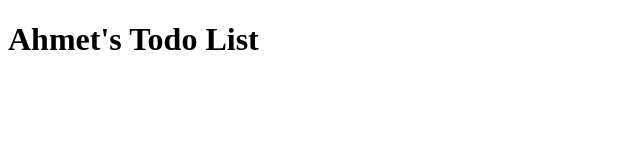
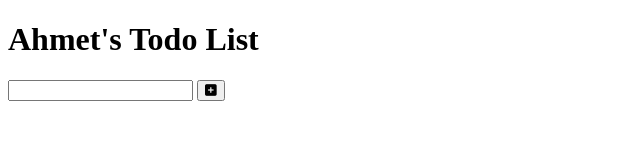
Before and after one commit to atilganajan/Todo-List, a plain HTML site: page index.html in a window 1280 px wide. Shown: the whole page, without its empty margins (0-640 px from the left). Drawn offline with Linux system fonts and the light colour scheme.

Commit message:
HTML Todo list oluşturuldu

```diff
--- a/index.html
+++ b/index.html
@@ -1,20 +1,37 @@
 <!DOCTYPE html>
 <html lang="en">
+
 <head>
     <meta charset="UTF-8">
     <meta http-equiv="X-UA-Compatible" content="IE=edge">
     <meta name="viewport" content="width=device-width, initial-scale=1.0">
     <link rel="preconnect" href="https://fonts.googleapis.com">
-<link rel="preconnect" href="https://fonts.gstatic.com" crossorigin>
-<link href="https://fonts.googleapis.com/css2?family=Poppins:wght@200&display=swap" rel="stylesheet">
-<link rel="stylesheet" href="https://cdnjs.cloudflare.com/ajax/libs/font-awesome/6.0.0-beta2/css/all.min.css" integrity="sha512-YWzhKL2whUzgiheMoBFwW8CKV4qpHQAEuvilg9FAn5VJUDwKZZxkJNuGM4XkWuk94WCrrwslk8yWNGmY1EduTA==" crossorigin="anonymous" referrerpolicy="no-referrer" />
-<link rel="stylesheet" href="style.css">
+    <link rel="preconnect" href="https://fonts.gstatic.com" crossorigin>
+    <link href="https://fonts.googleapis.com/css2?family=Poppins:wght@200&display=swap" rel="stylesheet">
+    <link rel="stylesheet" href="https://cdnjs.cloudflare.com/ajax/libs/font-awesome/6.0.0-beta2/css/all.min.css"
+        integrity="sha512-YWzhKL2whUzgiheMoBFwW8CKV4qpHQAEuvilg9FAn5VJUDwKZZxkJNuGM4XkWuk94WCrrwslk8yWNGmY1EduTA=="
+        crossorigin="anonymous" referrerpolicy="no-referrer" />
+    <link rel="stylesheet" href="style.css">
     <title>Todo List</title>
 </head>
+
 <body>
     <header>
         <h1>Ahmet's Todo List</h1>
     </header>
+    <form>
+        <input type="text" class="todo-input">
+        <button class="todo-button" type="submit">
+            <i class="fas fa-plus-square"></i>
+        </button>
+    </form>
+    <div class="todo-container">
+        <ul class="todo-list"></ul>
+    </div>
+
+
+
     <script src="app.js"></script>
 </body>
+
 </html>
```
